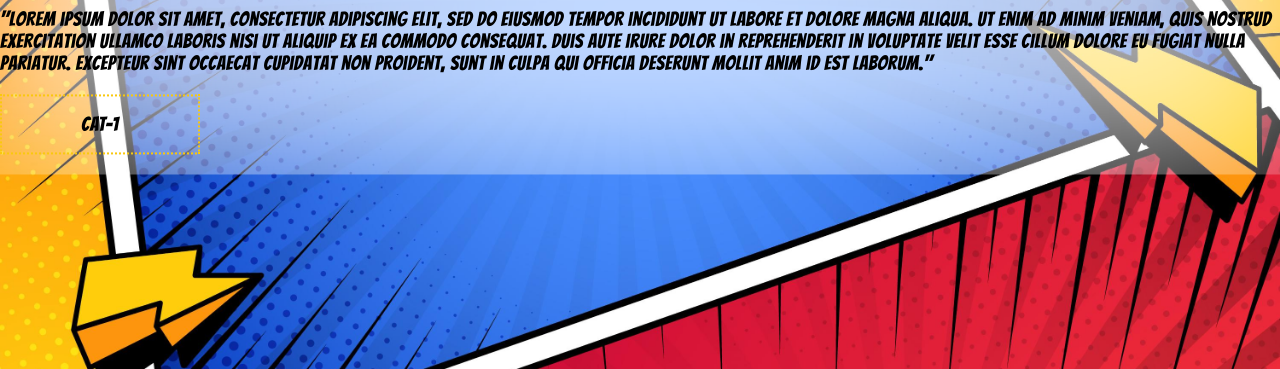
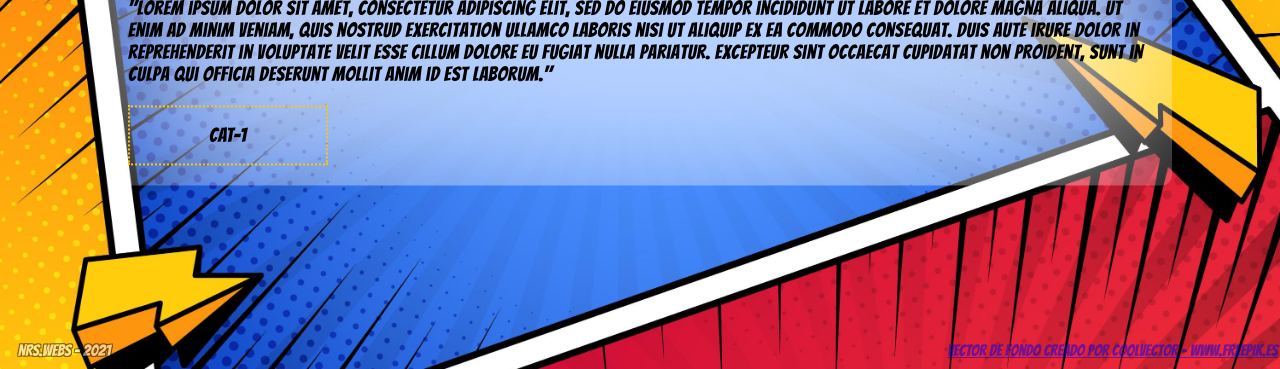
Before and after one commit to nrsWebs/design-pattern-es, a plain HTML site: page index.html in a window 1280 px wide. Shown: the part 431-800 px from the top of the page. Drawn offline with nearby package versions, Linux system fonts and the light colour scheme.

Commit message:
Mejorar tamaño contenido + footer

```diff
--- a/index.html
+++ b/index.html
@@ -1,9 +1,9 @@
 <!DOCTYPE html>
 <html>
 <head>
-<script src="https://ajax.googleapis.com/ajax/libs/jquery/3.5.1/jquery.min.js"></script>
-<link rel="stylesheet" href="source/main.css">
-<link href='https://fonts.googleapis.com/css?family=Bangers' rel='stylesheet'>
+    <script src="https://ajax.googleapis.com/ajax/libs/jquery/3.5.1/jquery.min.js"></script>
+    <link rel="stylesheet" href="source/main.css">
+    <link href='https://fonts.googleapis.com/css?family=Bangers' rel='stylesheet'>
 </head>
 <body>
     <div class="main-content">
@@ -34,10 +34,20 @@
             </div>
         </div>
     </div>
+    <footer>
+        <div class="footer-info">
+            <div class="company">
+                NRS.WEBS - 2021
+            </div>
+            <div class="footer-links">
+                <a href="https://www.freepik.es/vectores/fondo">Vector de Fondo creado por coolvector - www.freepik.es</a>
+            </div>
+
+        </div>
+        <a class="hidden-container" href="https://www.freepik.es/vectores/fondo">Vector de Fondo creado por coolvector - www.freepik.es</a>
+    </footer>
 </body>
-<footer>
-    <a class="hidden-container" href="https://www.freepik.es/vectores/fondo">Vector de Fondo creado por coolvector - www.freepik.es</a>
-</footer>
+
 <script>
     jQuery('.linker').on('click', function() {
         var nextid = jQuery(this).data('link');
--- a/source/main.css
+++ b/source/main.css
@@ -16,8 +16,7 @@ body {
      background-repeat: no-repeat;
     background-attachment: fixed;
     background-size: cover;
-    display: flex;
-    justify-content: center;
+    display: block;
     width: 100%;
     color: var(--main);
     font-family: 'Bangers';
@@ -49,7 +48,7 @@ h2{
     flex-direction: column;
     justify-content: space-around;
     width: 100%;
-    max-width: 1440px;
+    max-width: 80%;
     padding: 20px;
     position: absolute;
     top: 50%;
@@ -81,6 +80,25 @@ h2{
     left: 50%;
     transform: translate(-50%, -50%);
 }
+footer{
+    display: block;
+    width: 100%;
+    opacity: 0.5;
+    padding: 10px;
+    box-sizing: border-box;
+    position: absolute;
+    bottom: 0;
+}
+footer .footer-info{
+    display: flex;
+    width: 100%;
+    flex-wrap: nowrap;
+    justify-content: space-between;
+}
+footer .footer-info .company{
+    color: #fff;
+    text-shadow: -1px 1px 0 #000, 1px 1px 0 #000, 1px -1px 0 #000, -1px -1px 0 #000;
+}
 /* GLASS EFFECT */
 .glass{
     background: inherit;
```
